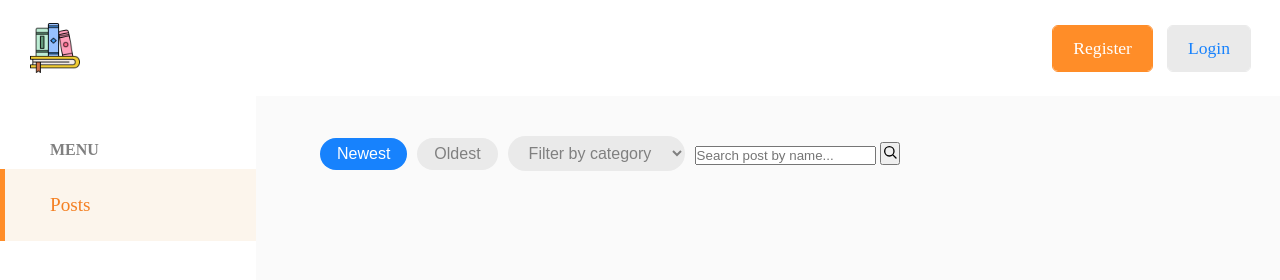
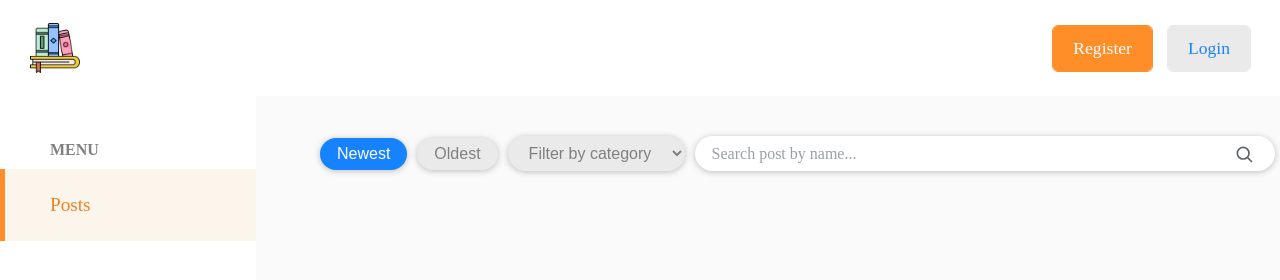
Before and after one commit to vsevolodsbondar/book-forum, a website built with Vite: page frontend/index.html in a window 1280 px wide. Built offline with nearby package versions, Linux system fonts and the light colour scheme; files whose address does not match are found by name.

Commit message:
added style to search div.

```diff
--- a/frontend/src/static/styles/main.css
+++ b/frontend/src/static/styles/main.css
@@ -218,6 +218,7 @@ textarea:disabled {
 	transition: all 0.3s ease;
 	border: none;
 	border-radius: 25px;
+	box-shadow: 0 1px 6px rgba(32, 33, 36, 0.28);
 }
 .tags_item.choosed {
 	background-color: var(--font-color-blue);
@@ -678,3 +679,80 @@ textarea:disabled {
 		transform: scale(1.05);
 	}
 }
+
+/* search bar */
+#searchBoxContainer {
+  width: 100%;
+  max-width: 580px;
+}
+
+#searchBoxContainer form {
+  width: 100%;
+}
+
+.search-bar {
+  display: flex;
+  align-items: center;
+  gap: 12px;
+  width: 100%;
+  height: 35px;
+  padding: 0 16px;
+  background: #fff;
+  border: 1px solid transparent;
+  border-radius: 24px;
+  box-shadow: 0 1px 6px rgba(32, 33, 36, 0.28);
+  box-sizing: border-box;
+  transition:
+    box-shadow 0.2s ease,
+    border-color 0.2s ease;
+}
+
+.search-bar:hover,
+.search-bar:focus-within {
+  box-shadow: 0 2px 8px rgba(32, 33, 36, 0.3);
+}
+
+.search-bar:focus-within {
+  border-color: #d2e3fc;
+}
+
+.search-bar-input {
+  flex: 1;
+  min-width: 0;
+  height: 100%;
+  padding: 0;
+  border: none;
+  outline: none;
+  background: transparent;
+  color: #202124;
+  font-family: inherit;
+  font-size: 16px;
+}
+
+.search-bar-input::placeholder {
+  color: #9aa0a6;
+  opacity: 1;
+}
+
+.search-bar-submit {
+  display: flex;
+  align-items: center;
+  justify-content: center;
+  flex-shrink: 0;
+  width: 28px;
+  height: 28px;
+  padding: 0;
+  border: none;
+  background: transparent;
+  color: #5f6368;
+  cursor: pointer;
+}
+
+.search-bar-submit:hover {
+  color: #1a73e8;
+}
+
+.search-bar-submit svg {
+  width: 20px;
+  height: 20px;
+}
```
